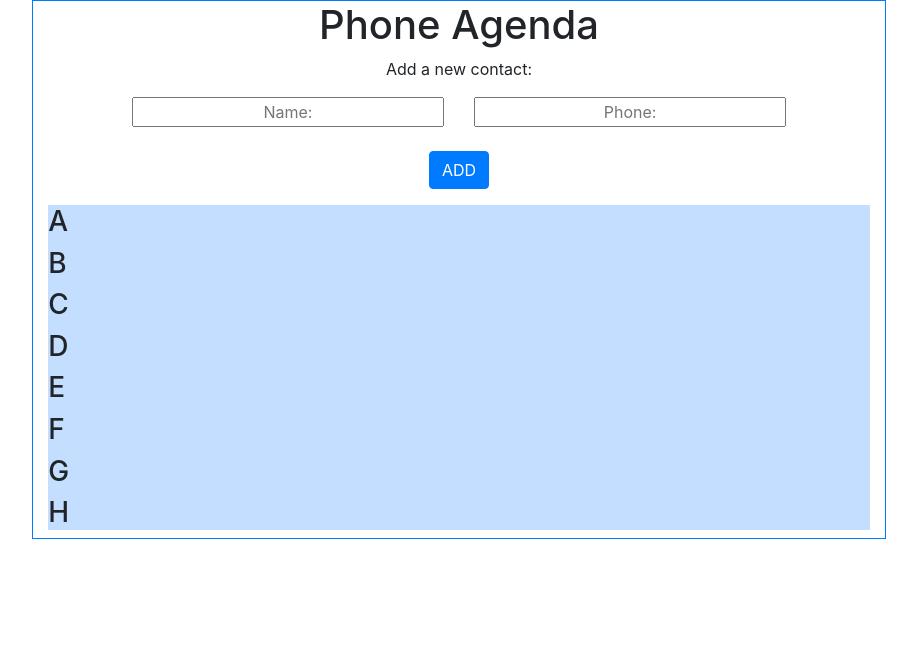
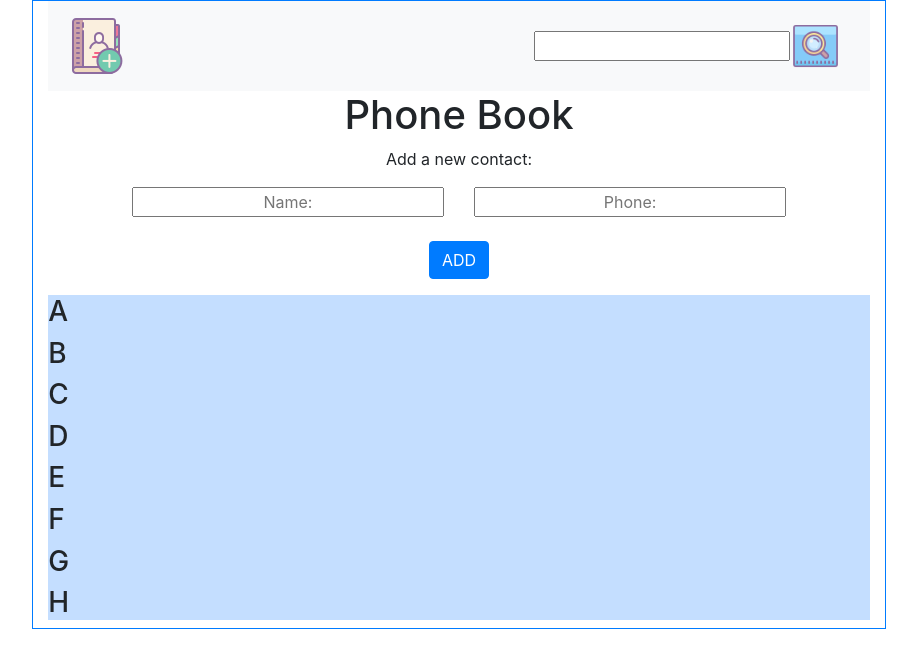
Before and after one commit to nadiaayala/phoneagenda, a plain HTML site: page index.html in a window 1280 px wide. Shown: the whole page, without its empty margins (181-1098 px from the left). Drawn offline with nearby package versions, Linux system fonts and the light colour scheme.

Commit message:
Search implementation

```diff
--- a/css/style.css
+++ b/css/style.css
@@ -1,3 +1,7 @@
 .bg-color{
     background-color: rgba(163, 203, 255, 0.637);
 }
+.small{
+    width: 16%;
+    cursor: pointer;
+}
--- a/index.html
+++ b/index.html
@@ -3,15 +3,25 @@
 <head>
     <meta charset="utf-8" />
     <meta http-equiv="X-UA-Compatible" content="IE=edge">
-    <title>Agenda</title>
+    <title>Phone Book</title>
     <meta name="viewport" content="width=device-width, initial-scale=1">
     <script src="scripts.js" defer></script>
     <link rel="stylesheet" href="https://stackpath.bootstrapcdn.com/bootstrap/4.1.3/css/bootstrap.min.css" integrity="sha384-MCw98/SFnGE8fJT3GXwEOngsV7Zt27NXFoaoApmYm81iuXoPkFOJwJ8ERdknLPMO" crossorigin="anonymous">
     <link rel="stylesheet" href="css/style.css">
 </head>
 <body>
+
     <div class="container border border-primary col-xs-12 col-sm-12 col-md-10 col-lg-10 col-xl-8" id="container">
-        <h1 class="text-center"> Phone Agenda </h1>
+            <nav class="navbar   bg-light navbar-light ">
+                    <div>
+                        <img src="img/phonebook.png" class="navbar-brand">
+                    </div>
+                    <form class="form-inline">
+                        <input>
+                        <img src="img/search.png" class="small">
+                    </form>
+                </nav>
+        <h1 class="text-center"> Phone Book </h1>
             <div class="col-sm-12 col-md-12 col-lg-10 text-center mx-auto h-100">
                 <p> Add a new contact:</p>
                 <div class="row">
@@ -24,7 +34,7 @@
             </div>
             </div>
             <div class="text-center">
-                <button id="add" class="btn btn-primary btn-md m-3"> ADD  </button>
+                <button id="add" class="btn btn-primary btn-md m-3">ADD</button>
             </div>
             <div id="contacts" class="w-100 bg-color">
                 <div id="letterA"><h3>A</h3></div>
--- a/scripts.js
+++ b/scripts.js
@@ -64,7 +64,7 @@ $(function(){
             else
             {
              $divAlert = $('<div class="alert alert-warning alert-dismissible"> Please, insert a valid phone number!</div>');
-             var $alertBtn = $('<button id="$closeBtn" class="close" data-dismiss="alert"> x </button>')
+             var $alertBtn = $('<button id="$closeBtn" class="close" data-dismiss="alert"> &times; </button>')
              $divAlert.append($alertBtn);
              $contacts.prepend($divAlert);
              $divAlert.on('click', function(){
```
Also changed, not shown: img/phonebook.png (added), img/search.png (added).
